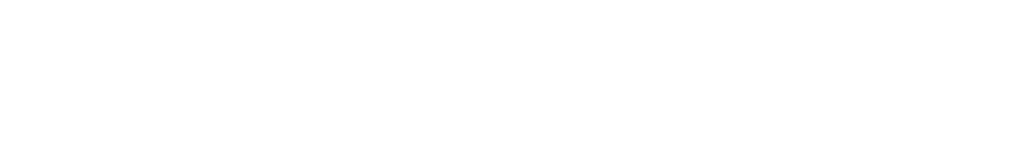
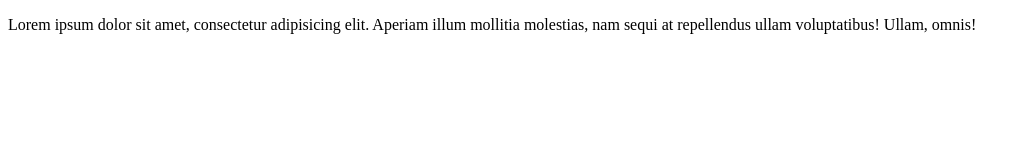
Before and after one commit to Aleksanchez/loftschool, a plain HTML site: page index.html in a window 1280 px wide. Shown: the whole page, without its empty margins (0-1029 px from the left). Drawn offline with Linux system fonts and the light colour scheme.

Commit message:
second commit

```diff
--- a/index.html
+++ b/index.html
@@ -6,6 +6,6 @@
     <link rel="stylesheet" href="css/stile.css">
 </head>
 <body>
-
+    <p>Lorem ipsum dolor sit amet, consectetur adipisicing elit. Aperiam illum mollitia molestias, nam sequi at repellendus ullam voluptatibus! Ullam, omnis!</p>
 </body>
 </html>
```
